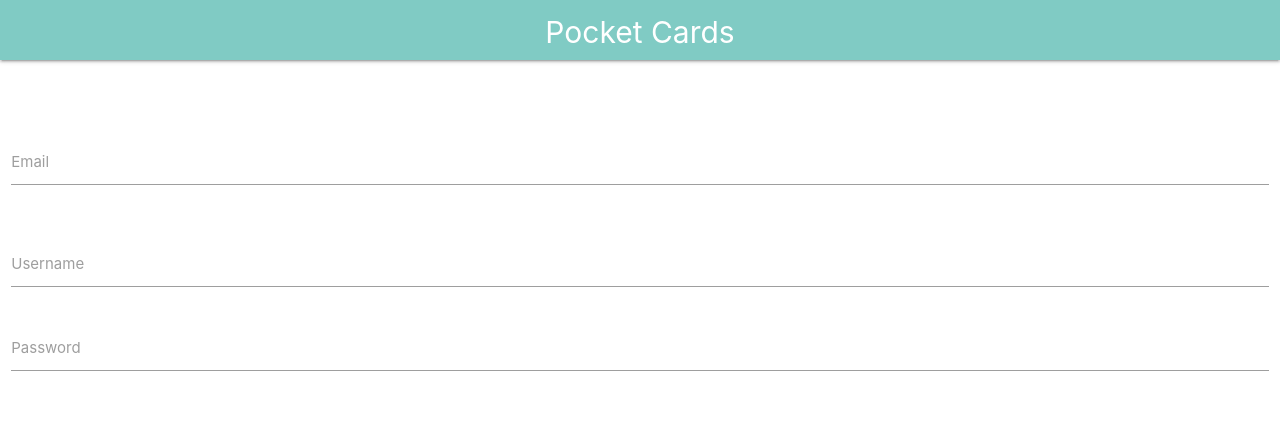
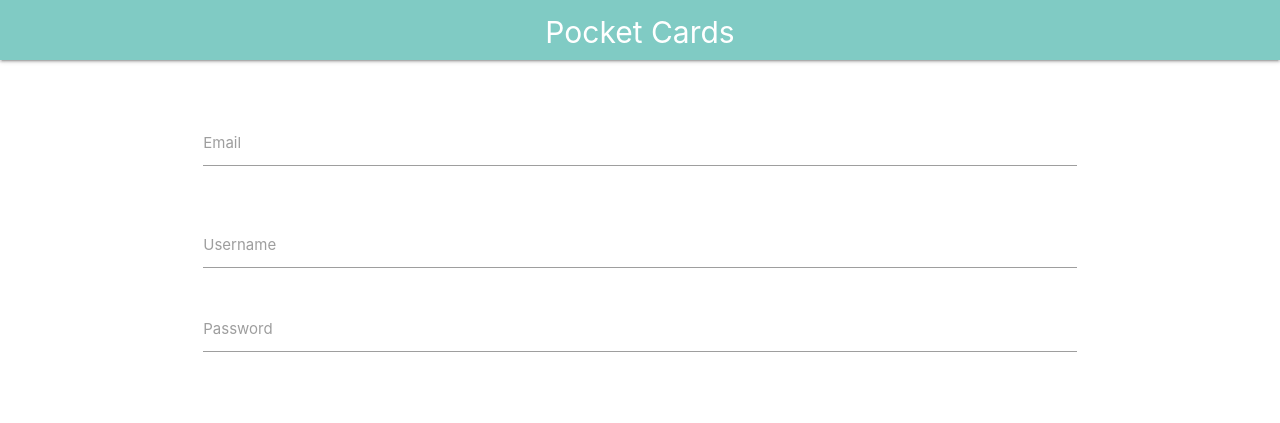
Before and after one commit to Tkim43/pocket-cards, a plain HTML site: page login-sign-up.html in a window 1280 px wide. Drawn offline with nearby package versions, Linux system fonts and the light colour scheme.

Commit message:
added containers for divs got rid of horizontal scrolling

```diff
--- a/login-sign-up.html
+++ b/login-sign-up.html
@@ -14,7 +14,7 @@
             <a href="#" class = "main-title">Pocket Cards</a>
         </div>
     </nav>
-    <div class="body-container row">
+    <div class="body-container container row">
         <form class="col s12">
             <div class="row email_row">
                 <div class="input-field col s12 email_field">
```
